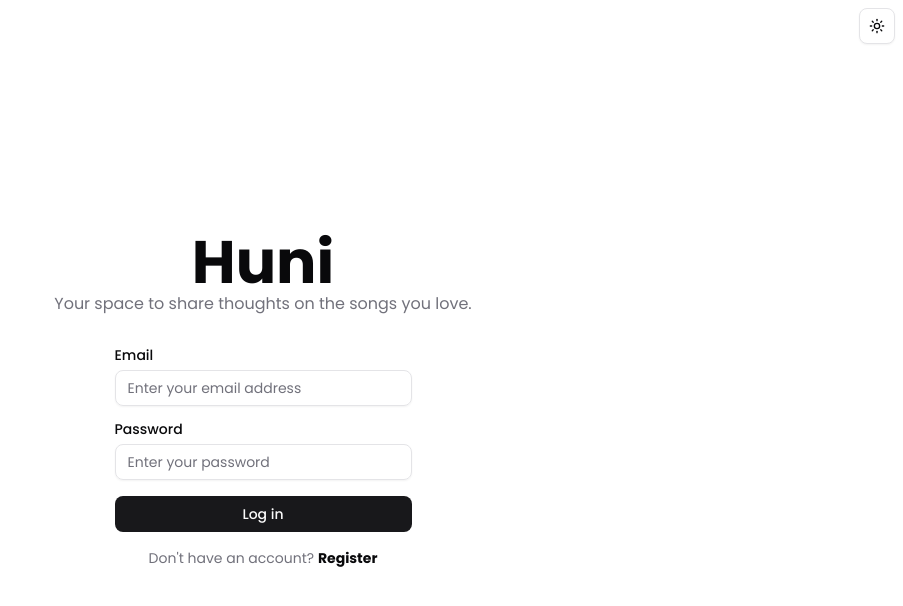
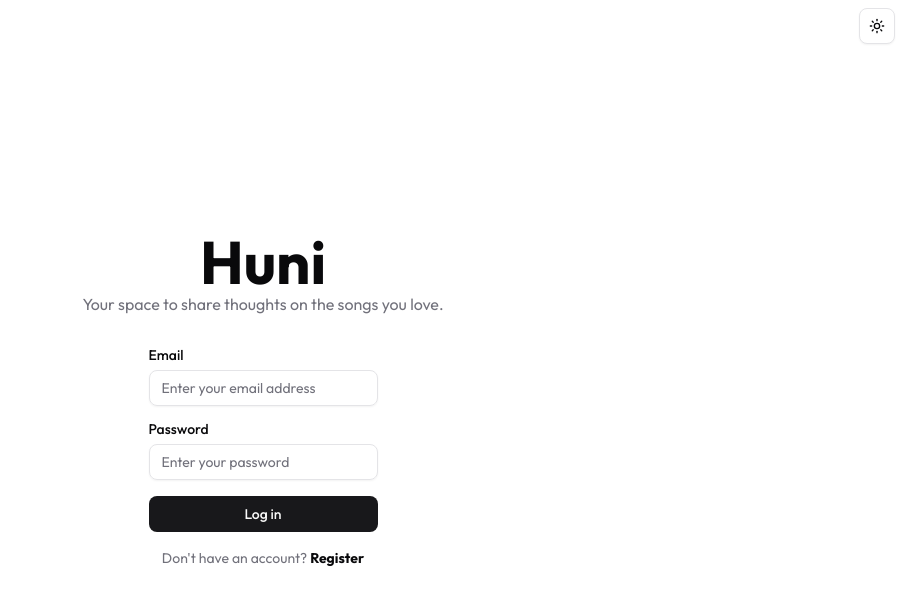
Before and after one commit to jnssvdl/huni, a Next.js app: page /login in a window 1280 px wide. Shown: the top 606 px of the page, without its empty margins (377-1280 px from the left). Built offline with nearby package versions, Linux system fonts and the light colour scheme.

Commit message:
feat: update layout to use Outfit font and improve metadata for Huni

```diff
--- a/app/layout.tsx
+++ b/app/layout.tsx
@@ -1,19 +1,19 @@
 import type { Metadata } from "next";
-import { Poppins } from "next/font/google";
+import { Outfit } from "next/font/google";
 import "./globals.css";
 import { ThemeProvider } from "@/components/theme-provider";
 import Providers from "./providers";
 import { AudioProvider } from "@/context/audio-context";
 import { Toaster } from "@/components/ui/sonner";
 
-const poppins = Poppins({
+const outfit = Outfit({
   subsets: ["latin"],
   weight: ["100", "200", "300", "400", "500", "600", "700", "800", "900"],
 });
 
 export const metadata: Metadata = {
-  title: "Create Next App",
-  description: "Generated by create next app",
+  title: "Huni",
+  description: "Your space to share thoughts on the songs you love.",
 };
 
 export default async function RootLayout({
@@ -23,7 +23,7 @@ export default async function RootLayout({
 }>) {
   return (
     <html lang="en" suppressHydrationWarning>
-      <body className={`${poppins.className} antialiased`}>
+      <body className={`${outfit.className} antialiased`}>
         <Providers>
           <ThemeProvider
             attribute="class"
```
